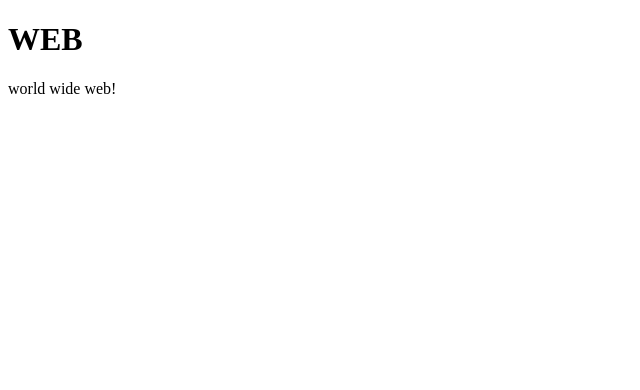
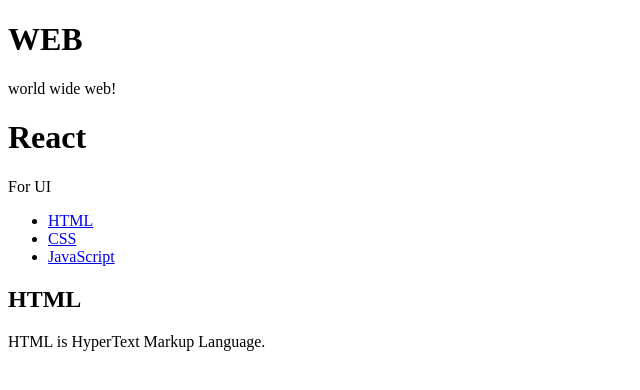
Before and after one commit to nincoding/lifecoding-react-app, a React (Create React App) app: page / in a window 1280 px wide. Shown: the top 390 px of the page, without its empty margins (0-640 px from the left). Built offline with nearby package versions, Linux system fonts and the light colour scheme.

Commit message:
refactor: 리액트 컴포넌트 파일별 분리

```diff
--- a/src/App.js
+++ b/src/App.js
@@ -1,32 +1,73 @@
 import './App.css';
 import React, { Component } from 'react';
+import TOC from './components/TOC';
+import Content from './components/Content';
+import Subject from './components/Subject';
 
 /*
 리액트 클래스형 컴포넌트 만들기
 컴포넌트 안에는 반드시 하나의 태그안에서 작성되어야 한다.
 아래 SUbject 컴포넌트에서는 <header>태그가 최상위 태그이다.
-*/
+
+props를 통해 외부에서 전달받는다.
+컴포넌트별 파일로 별로 분리
 class Subject extends Component {
   render() {
     return (
       <header>
-        <h1>WEB</h1>
-        world wide web!
+        <h1>{this.props.title}</h1>
+        {this.props.sub}
       </header>
     );
   }
 }
+*/
+
+/**
+ * 보통 TOC가 Table Object Content 목차라는 뜻으로 많이 쓰인다.
+컴포넌트별 파일로 별로 분리
+class TOC extends Component  {
+  render() {
+    return (
+      <nav>
+        <ul>
+          <li><a href='1.html'>HTML</a></li>
+          <li><a href='2.html'>CSS</a></li>
+          <li><a href='3.html'>JavaScript</a></li>
+        </ul>
+      </nav>
+    )
+  }
+}
+*/
+
+/* 컴포넌트별 파일로 별로 분리
+class Content extends Component {
+  render() {
+    return (
+      <article>
+        <h2>{this.props.title}</h2>
+        {this.props.desc}
+      </article>
+    )
+  }
+}
+*/
 
 /*
 이 코드들은 모두 유사 자바스크립트이다.
 즉, 자바스크립트가 아니다. (jsx문법)
 creat-react-app에서 jsx를 사용하면 알아서 자바스크립트 코드로 컨버팅을 해준다.
+Subject 컴포넌트안에 서로 다른 props를 전달함으로서 항상 같은 값을 출력하던 컴포넌트를 효율성 있게 리팩토링하였다.
 */
 class App extends Component {
   render() {
     return (
       <div className="App">
-        <Subject/>
+        <Subject title="WEB" sub="world wide web!"/>
+        <Subject title="React" sub="For UI"/>
+        <TOC/>
+        <Content title='HTML' desc="HTML is HyperText Markup Language."/>
       </div>
     );
   }
--- /dev/null
+++ b/src/components/Content.js
@@ -0,0 +1,13 @@
+import React, { Component } from 'react';
+class Content extends Component {
+  render() {
+    return (
+      <article>
+        <h2>{this.props.title}</h2>
+        {this.props.desc}
+      </article>
+    )
+  }
+}
+
+export default Content;
--- /dev/null
+++ b/src/components/Subject.js
@@ -0,0 +1,12 @@
+import React, { Component } from 'react';
+class Subject extends Component {
+  render() {
+    return (
+      <header>
+        <h1>{this.props.title}</h1>
+        {this.props.sub}
+      </header>
+    );
+  }
+}
+export default Subject;
--- /dev/null
+++ b/src/components/TOC.js
@@ -0,0 +1,16 @@
+import React, { Component } from 'react';
+class TOC extends Component  {
+  render() {
+    return (
+      <nav>
+        <ul>
+          <li><a href='1.html'>HTML</a></li>
+          <li><a href='2.html'>CSS</a></li>
+          <li><a href='3.html'>JavaScript</a></li>
+        </ul>
+      </nav>
+    )
+  }
+}
+
+export default TOC;
```
Also changed, not shown: src/logo.svg (deleted), 1 other file (tests, documents, lock files or other folders).
